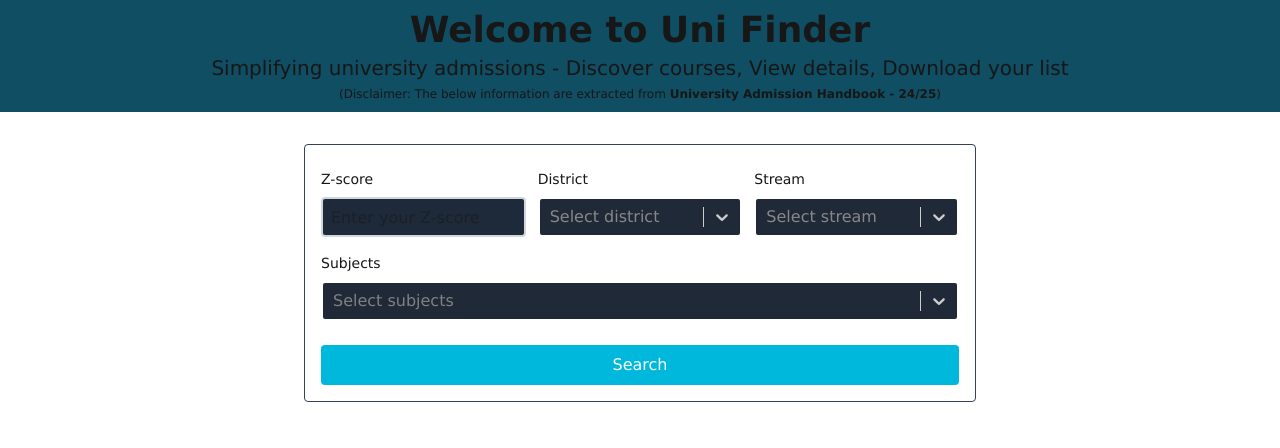
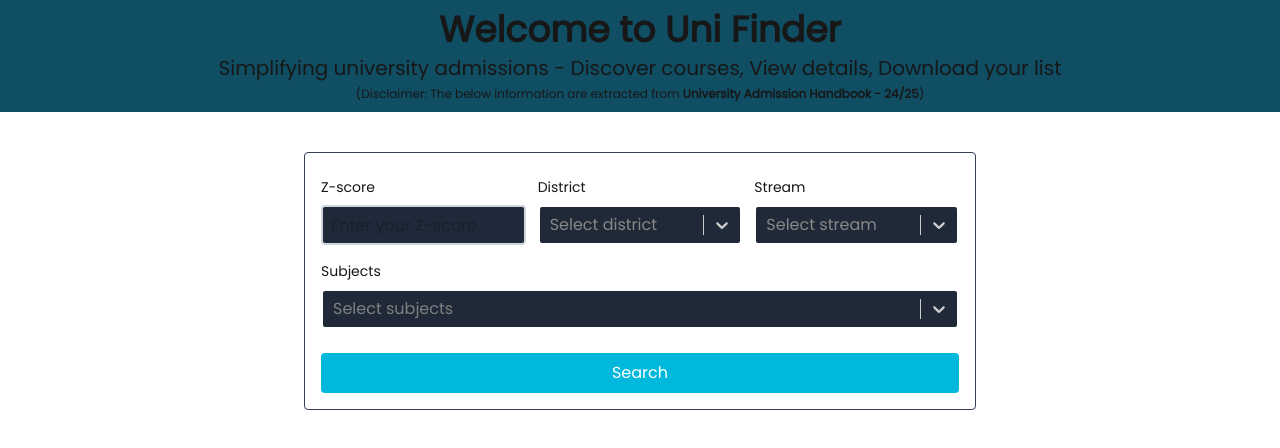
Before and after one commit to DharshiBalasubramaniyam/uni-finder, a Next.js app: page / in a window 1280 px wide. Shown: the top 448 px of the page. Built offline with nearby package versions, Linux system fonts and the light colour scheme.

Commit message:
Change font

```diff
--- a/src/app/globals.css
+++ b/src/app/globals.css
@@ -22,15 +22,19 @@
   }
 }
 
-* {
+/* * {
   font-family: verdana;
-}
+} */
 
 body {
   background: var(--background);
   color: var(--foreground);
 }
 
+* {
+  font-family: "poppins", "verdana";
+}
+
 .details {
   background-color: rgba(0, 0, 0, 0.3);
 }
--- a/src/app/layout.tsx
+++ b/src/app/layout.tsx
@@ -1,10 +1,17 @@
 import type { Metadata } from "next";
-import { Geist, Geist_Mono } from "next/font/google";
+import { Geist, Geist_Mono, Poppins } from "next/font/google";
 import "./globals.css";
 
 const geistSans = Geist({
   variable: "--font-geist-sans",
   subsets: ["latin"],
+});
+
+const poppins = Poppins({
+  variable: "--font-poppins",
+  subsets: ["latin"],
+  display: 'swap',
+  weight: "400"
 });
 
 const geistMono = Geist_Mono({
@@ -25,7 +32,7 @@ export default function RootLayout({
   return (
     <html lang="en">
       <body
-        className={`${geistSans.variable} ${geistMono.variable} antialiased`}
+        className={`${poppins.variable}`}
       >
         {children}
       </body>
--- a/src/app/page.tsx
+++ b/src/app/page.tsx
@@ -58,7 +58,8 @@ export default function Home() {
   return (
     <main className="flex min-h-screen flex-col">
       <Header />
-      <form className="p-4 w-full max-w-2xl mx-auto mt-36 rounded border border-gray-700" onSubmit={onSubmit}>
+      <div className="w-full p-2 grid place-items-center mt-36">
+        <form className="p-4 w-full max-w-2xl rounded border border-gray-700" onSubmit={onSubmit}>
           <div className="w-full flex flex-wrap gap-3 *:flex-1 *:min-w-[200px] *:mt-2">
             <div>
               <Label htmlFor="zscore" text="Z-score" />
@@ -116,6 +117,7 @@ export default function Home() {
             Search
           </button>
         </form>
+      </div>
     </main>
   );
 }
--- a/src/app/results/ResultsPage.tsx
+++ b/src/app/results/ResultsPage.tsx
@@ -74,9 +74,9 @@ export default function ResultsPage() {
    function loadFilterParams() {
       console.log("hi")
 
-      if (!streamFromURL || !districtFromURL || !zscoreFromURL || !selectZFromURL || !subjectsFromURL) {
-         router.push("/");
-      }
+      // if (!streamFromURL || !districtFromURL || !zscoreFromURL || !selectZFromURL || !subjectsFromURL) {
+      //    router.push("/");
+      // }
 
       const st = streams.find(st => st.value == streamFromURL) || { label: "", value: "" }
       const dist = districts.find(dis => dis.value == districtFromURL) || { label: "", value: "" }
```
Lines whose indentation alone changed are shown as unchanged.
